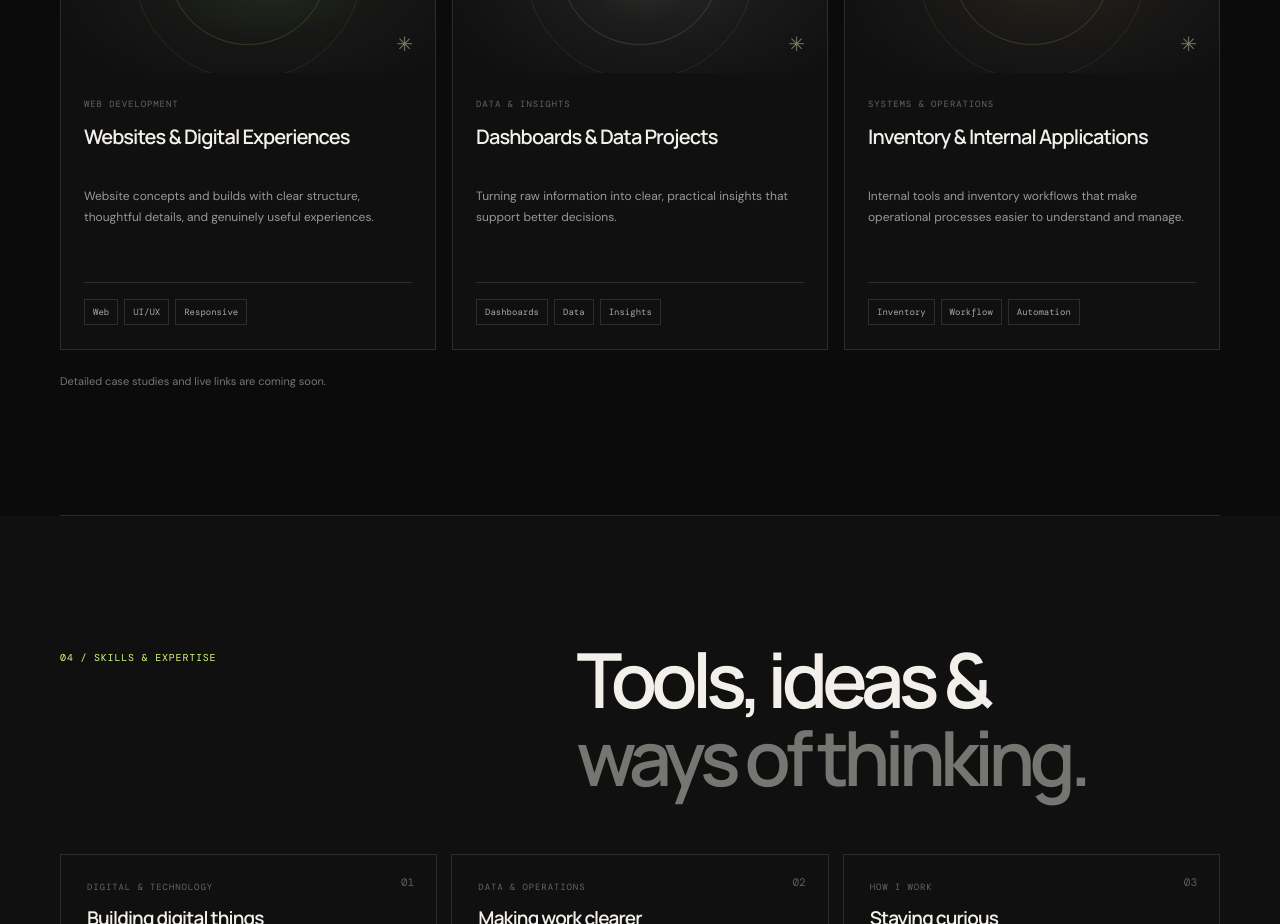
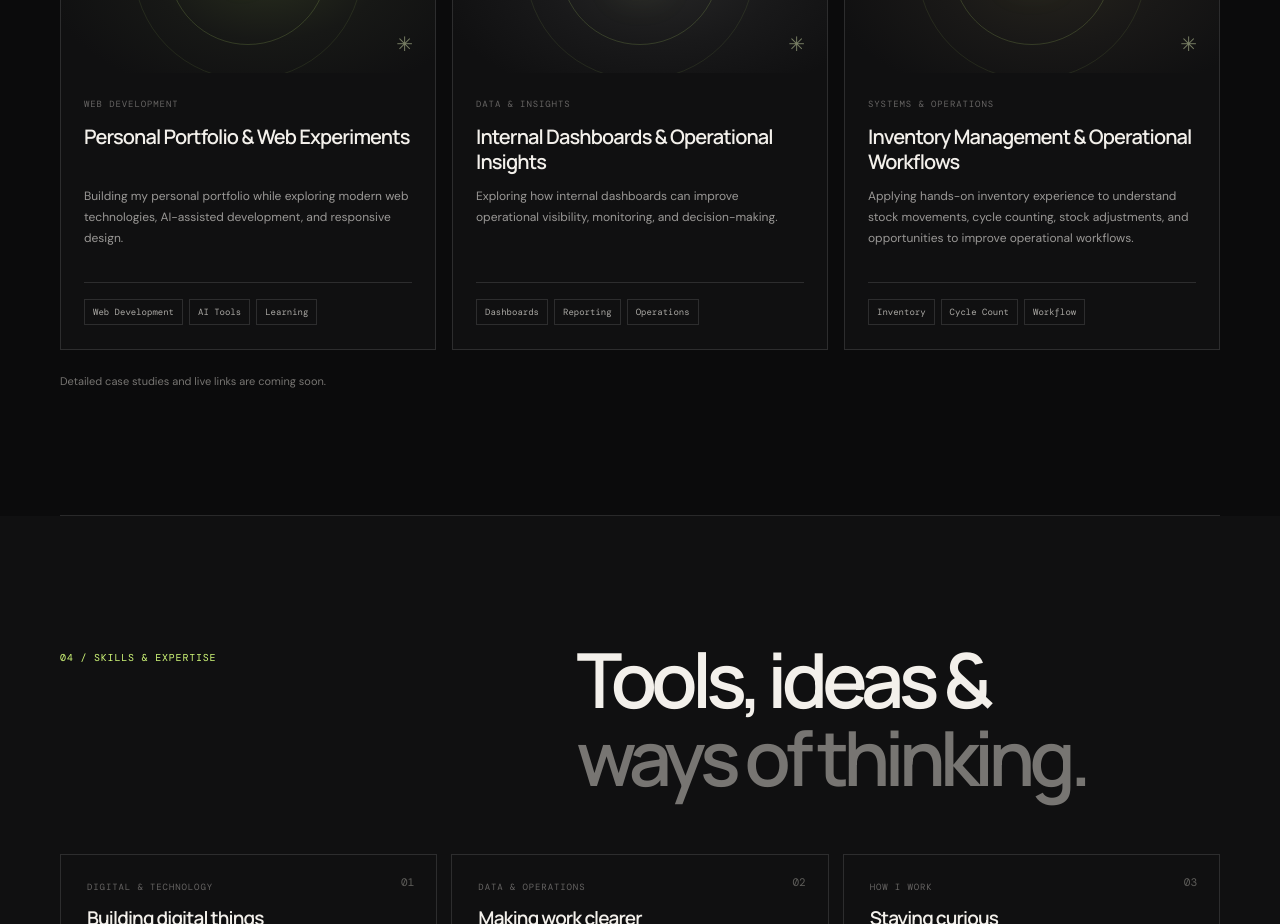
Before and after one commit to maurishasaragih/maurisha-portfolio, a Next.js app: page / in a window 1280 px wide. Shown: the part 2860-3784 px from the top of the page. Built offline with nearby package versions, Linux system fonts and the light colour scheme.

Commit message:
Update page.tsx

```diff
--- a/app/page.tsx
+++ b/app/page.tsx
@@ -31,28 +31,28 @@ const projectItems = [
   {
     number: "01",
     category: "WEB DEVELOPMENT",
-    title: "Websites & Digital Experiences",
+    title: "Personal Portfolio & Web Experiments",
     description:
-      "Website concepts and builds with clear structure, thoughtful details, and genuinely useful experiences.",
-    tags: ["Web", "UI/UX", "Responsive"],
+      "Building my personal portfolio while exploring modern web technologies, AI-assisted development, and responsive design.",
+    tags: ["Web Development", "AI Tools", "Learning"],
     symbol: "↗",
   },
   {
     number: "02",
     category: "DATA & INSIGHTS",
-    title: "Dashboards & Data Projects",
+    title: "Internal Dashboards & Operational Insights",
     description:
-      "Turning raw information into clear, practical insights that support better decisions.",
-    tags: ["Dashboards", "Data", "Insights"],
+      "Exploring how internal dashboards can improve operational visibility, monitoring, and decision-making.",
+    tags: ["Dashboards", "Reporting", "Operations"],
     symbol: "▥",
   },
   {
     number: "03",
     category: "SYSTEMS & OPERATIONS",
-    title: "Inventory & Internal Applications",
+    title: "Inventory Management & Operational Workflows",
     description:
-      "Internal tools and inventory workflows that make operational processes easier to understand and manage.",
-    tags: ["Inventory", "Workflow", "Automation"],
+      "Applying hands-on inventory experience to understand stock movements, cycle counting, stock adjustments, and opportunities to improve operational workflows.",
+    tags: ["Inventory", "Cycle Count", "Workflow"],
     symbol: "⌘",
   },
 ];
```
